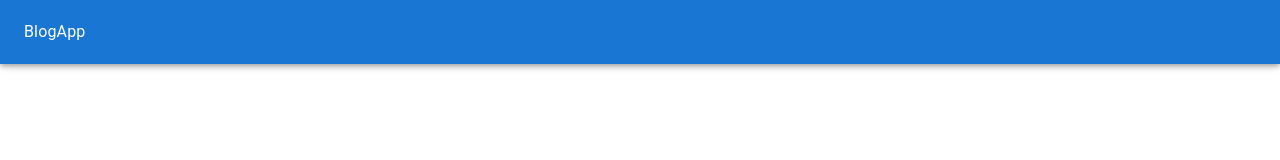
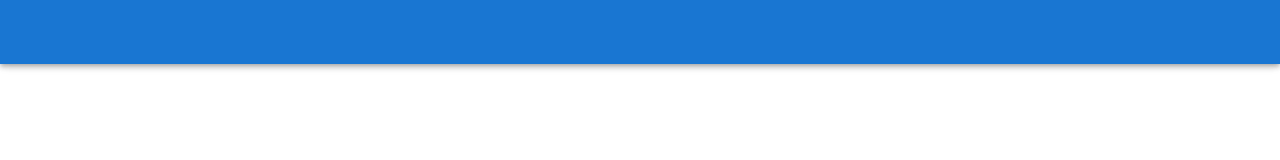
Before and after one commit to fico13/itehprojekat, a React (Create React App) app in the folder frontend/: page / in a window 1280 px wide. Shown: the top 160 px of the page. Built offline with nearby package versions, Linux system fonts and the light colour scheme.

Commit message:
modified:   frontend/src/components/Header.js

```diff
--- a/frontend/src/components/Header.js
+++ b/frontend/src/components/Header.js
@@ -6,7 +6,7 @@ const Header = () => {
     <AppBar>
         <Toolbar>
             <Typography>
-            BlogApp
+
             </Typography>
         </Toolbar>
     </AppBar>
```
